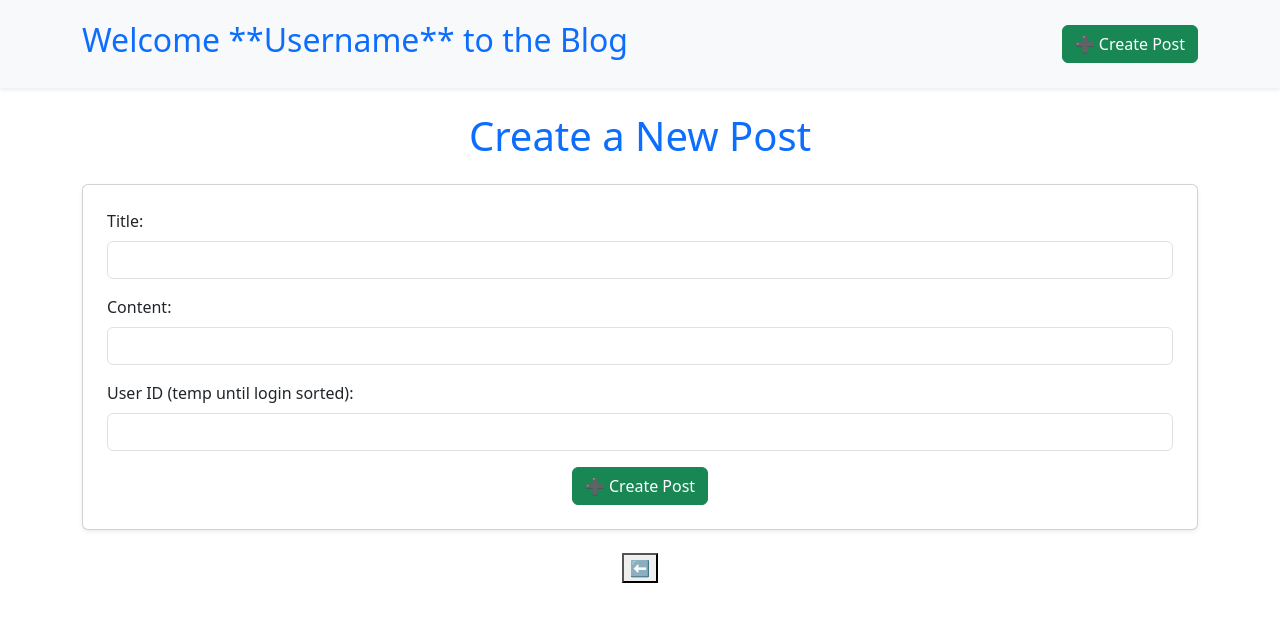
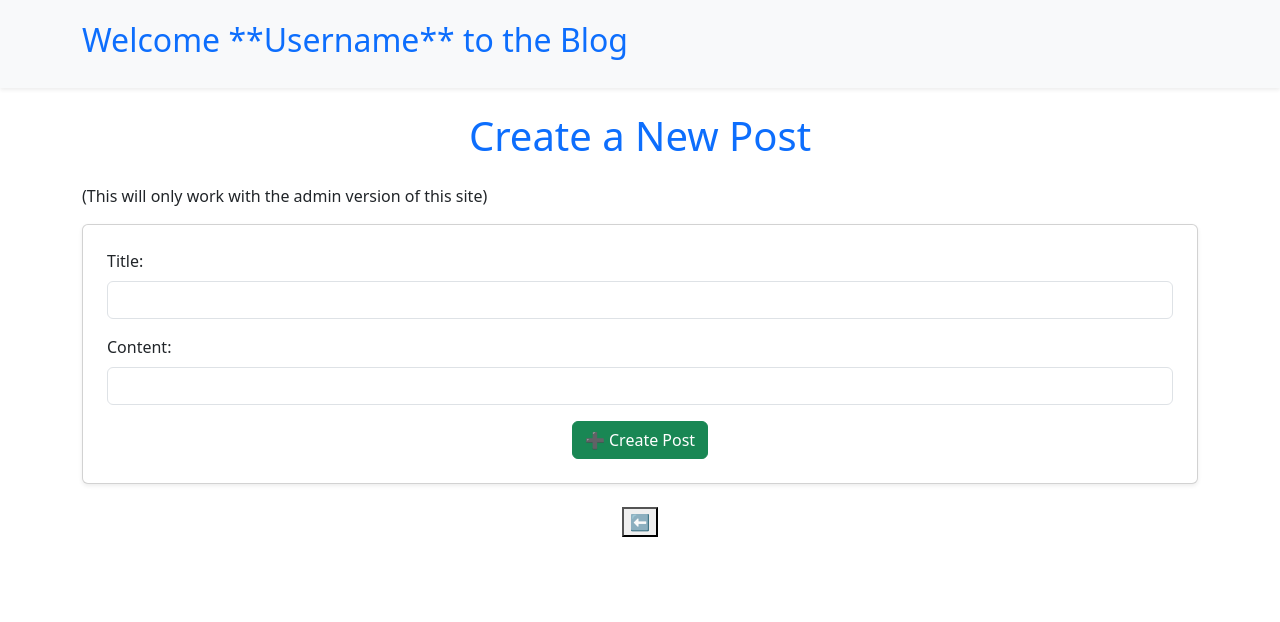
Before and after one commit to souste/blog-api-frontend, a React (Vite) app: page /create-post in a window 1280 px wide. Shown: the top 622 px of the page. Built offline with nearby package versions, Linux system fonts and the light colour scheme.

Commit message:
removed create post form since just realised this only needs to be in the admin version of the site

```diff
--- a/src/components/CreatePost.jsx
+++ b/src/components/CreatePost.jsx
@@ -2,6 +2,7 @@ const CreatePost = () => {
   return (
     <div className="container mt-4">
       <h1 className="text-center text-primary mb-4">Create a New Post</h1>
+      <p> (This will only work with the admin version of this site)</p>
       <form action="/create-post" method="POST" className="card p-4 shadow-sm">
         <div className="mb-3">
           <label htmlFor="title" className="form-label">
@@ -15,13 +16,6 @@ const CreatePost = () => {
             Content:
           </label>
           <input type="textarea" name="content" id="content" className="form-control" required />
-        </div>
-
-        <div className="mb-3">
-          <label htmlFor="user_id" className="form-label">
-            User ID (temp until login sorted):
-          </label>
-          <input type="number" name="user_id" id="user_id" className="form-control" min="1" max="15" required />
         </div>
 
         <div className="text-center">
--- a/src/components/NavBar.jsx
+++ b/src/components/NavBar.jsx
@@ -5,11 +5,11 @@ const NavBar = () => {
     <nav className="navbar navbar-expand-lg navbar-light bg-light shadow-sm p-3">
       <div className="container">
         <h1 className="navbar-brand text-primary fs-2">Welcome **Username** to the Blog</h1>
-        <div className="ms-auto">
+        {/* <div className="ms-auto">
           <Link to="/create-post" className="btn btn-success">
             ➕ Create Post
           </Link>
-        </div>
+        </div> */}
       </div>
     </nav>
   );
```
